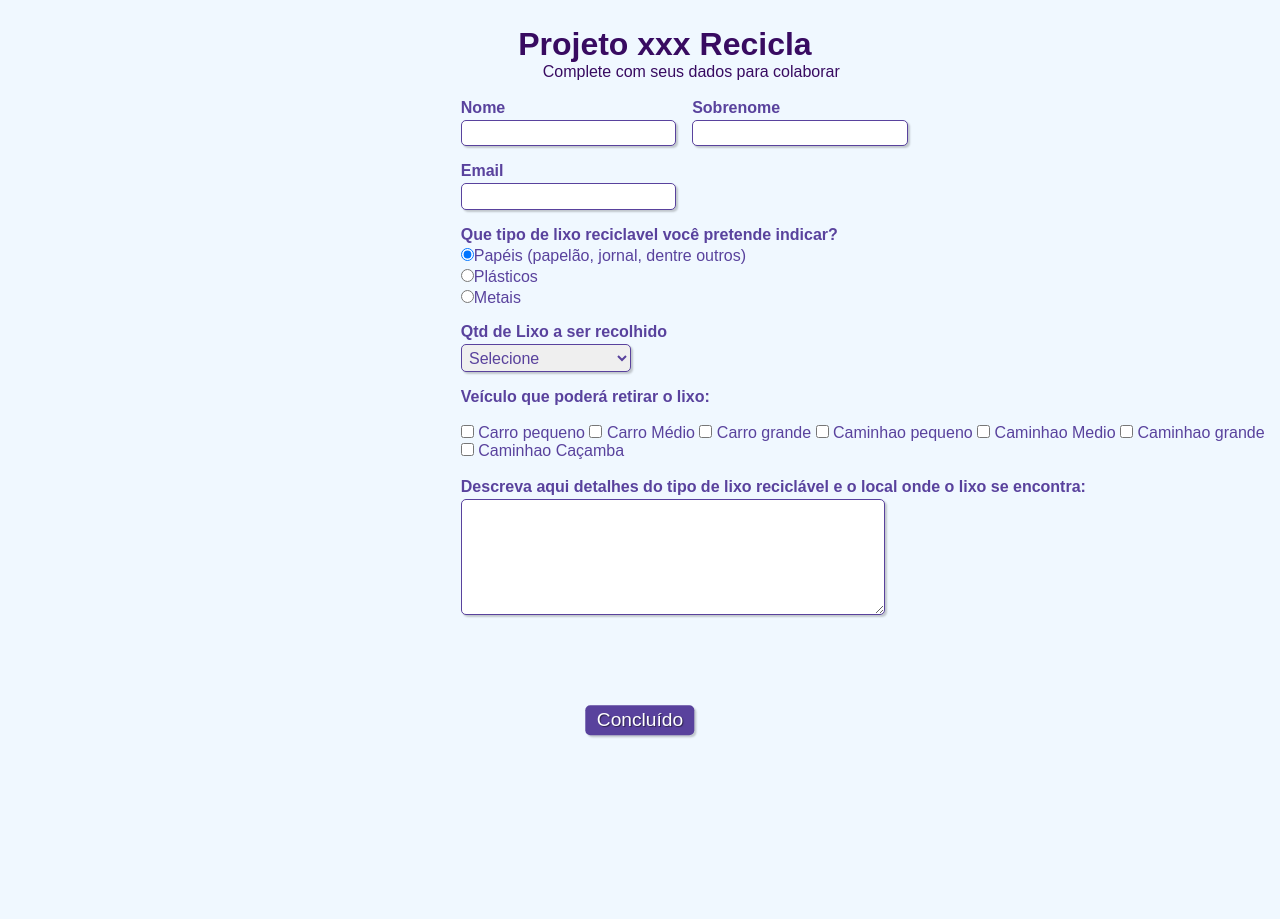
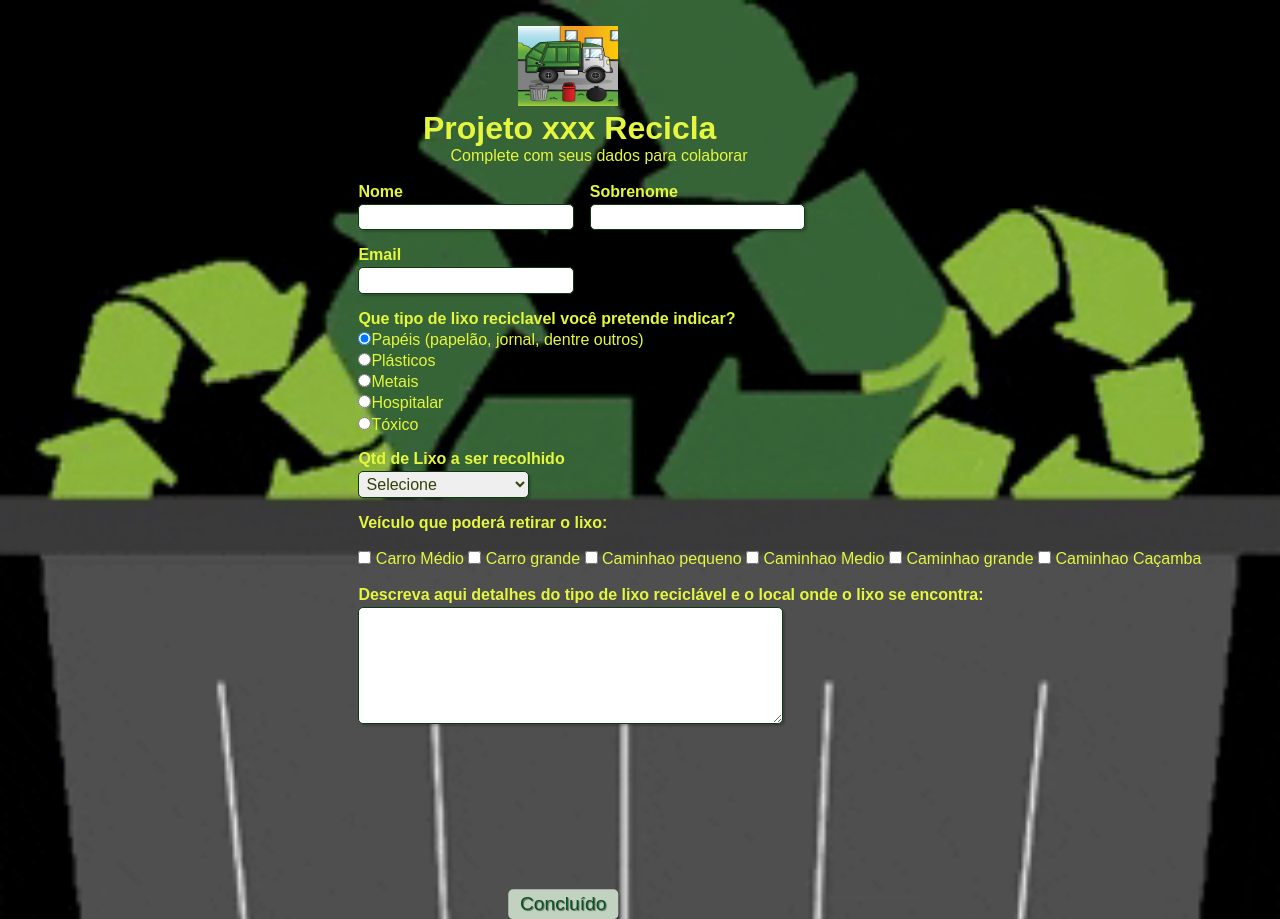
Before and after one commit to Ricardo200021/reciclagem_lixo, a plain HTML site: page index.html in a window 1280 px wide. Before the commit the page ends 800 px from the top, so only its background shows below. Drawn offline with Linux system fonts and the light colour scheme.

Commit message:
nova atualização da página

```diff
--- a/formulario.css
+++ b/formulario.css
@@ -2,19 +2,24 @@
 * {
     margin: 0;
     padding: 0;
+
 }
 
 /* Elementos com o ID "titulo" */
 #titulo {
     font-family: sans-serif;
-    color: #380B61;
+    color: #e4f73e;
     margin-left: 7%;
+}
+
+img {
+    padding-left: 160px;
 }
 
 /* Elementos com o ID "subtitulo" */
 #subtitulo {
     font-family: sans-serif;
-    color: #380B61;
+    color: #e4f73e;
     margin-left: 10%;
 }
 
@@ -29,11 +34,12 @@ fieldset {
 
 /* Elemento de tag <body> */
 body{
-    background-color: #F0F8FF;
+    background-image: url("reciclagem.gif");
+    background-size:cover;
     font-family: sans-serif;
     font-size: 1em;
-    color: #59429d;
-    margin-left: 36%;
+    color: #e4f73e;
+    margin-left: 28%;
     margin-top: 2%;
     justify-content: center;
 }
@@ -42,7 +48,7 @@ body{
 input, select, textarea, button {
     font-family: sans-serif;
     font-size: 1em;
-    color: #59429d;
+    color: #314107;
     border-radius: 5px;
 }
 
@@ -64,7 +70,7 @@ input, select, textarea, button {
 /* Elementos de classe "campo" de tag <label> */
 .campo label {
     margin-bottom: 0.2em;
-    color: #59429d;
+    color: #e4f73e;
     display: block;
 }
 
@@ -77,7 +83,7 @@ fieldset.grupo .campo {
 /* Elementos de classe "campo" das tags <input> com atributo text e email, da tag <select> e da tag <textarea>*/
 .campo input[type="text"], .campo input[type="email"], .campo select, .campo textarea {
     padding: 0.2em;
-    border: 1px solid #59429d;
+    border: 1px solid #0d3a13;
     box-shadow: 2px 2px 2px rgba(0,0,0,0.2);
     display: block;
 }
@@ -85,33 +91,35 @@ fieldset.grupo .campo {
 /* Elementos de classe "campo" de tag <select> e <option>*/
 .campo select option {
     padding-right: 1em;
+
 }
 
 /* Elemento de classe "campo" com tag <input>, <select> e <textarea> tocas com estado da pseudoclasse "focus"*/
 .campo input:focus, .campo select:focus, .campo textarea:focus {
-    background: #E0E0F8;
+   background: #c8dbca;
 }
 
 /* Elemento de classe "botao" */
 .botao {
+
     font-size: 1.2em;
-    background: #59429d;
+    background: #c1d3c0;
     border: 0;
     margin-bottom: 1em;
-    color: #ffffff;
+    color: #0b5022;
     padding: 0.2em 0.6em;
     box-shadow: 2px 2px 2px rgba(0,0,0,0.2);
     text-shadow: 1px 1px 1px rgba(0,0,0,0.5);
     position: absolute;
-    top: 90%;
-    left: 50%;
+    top: 113%;
+    left: 44%;
     margin-right: -50%;
     transform: translate(-50%, -50%)
 }
 
 /* Elemento de classe "botao" com o estado da pseudoclasse "hover" */
 .botao:hover {
-    background: #CCBBFF;
+    background: #83fa34;
     box-shadow: inset 2px 2px 2px rgba(0,0,0,0.2);
     text-shadow: none;
 }
--- a/index.html
+++ b/index.html
@@ -14,10 +14,14 @@
     </head>
 
     <body>
+        <div>
+            <img src="caminhaoLixo.jpg" width="100" height="80" alt="">
+        </div>
 
         <!-- Cabeçalho com título e subtítulo (ambos com css de id "titulo") -->
         <div>
             <h1 id="titulo">Projeto xxx Recicla</h1>
+
             <p id="subtitulo">Complete com seus dados para colaborar</p>
             <br>
         </div>
@@ -57,6 +61,12 @@
                 <label>
                     <input type="radio" name="lixo" value="metais">Metais
                 </label>
+                <label>
+                    <input type="radio" name="lixo" value="hospitalar">Hospitalar
+                </label>
+                <label>
+                    <input type="radio" name="lixo" value="toxico">Tóxico
+                </label>
             </div>
 
             <!-- Campo de quantidade de lixo com 3 opções para escolha (select option) e css de classe "campo" -->
@@ -74,8 +84,8 @@
                 <!-- Campo de Veículo que poderá retirar o lixo para escolha de 1 ou mais opções para marcar (checkbox) e css de classe "campo" -->
                 <div id="check">
                     <label><strong>Veículo que poderá retirar o lixo:</strong></label><br><br>
-                    <input type="checkbox" id="veiculo1" name="veiculo1" value="carropequeno">
-                    <label for="veiculo1"> Carro pequeno</label>
+                 <!--   <input type="checkbox" id="veiculo1" name="veiculo1" value="carropequeno">
+                    <label for="veiculo1"> Carro pequeno</label> -->
                     <input type="checkbox" id="veiculo2" name="veiculo2" value="carromedio">
                     <label for="veiculo2"> Carro Médio</label>
                     <input type="checkbox" id="veiculo3" name="veiculo3" value="carrogrande">
@@ -95,7 +105,7 @@
             <div class="campo">
                 <br>
                 <label for="detalhe"><strong>Descreva aqui detalhes do tipo de lixo reciclável e o local onde o lixo se encontra: </strong></label>
-                <textarea rows="6" style="width: 26em" id="detalhe" name="detalhe"></textarea>
+                <textarea rows="6" style="width: 26em" id="detalhe" name="detalhe" ></textarea>
             </div>
 
             <!-- Botão para enviar o formulário -->
```
Also changed, not shown: caminhaoLixo.jpg (added), reciclagem.gif (added).
